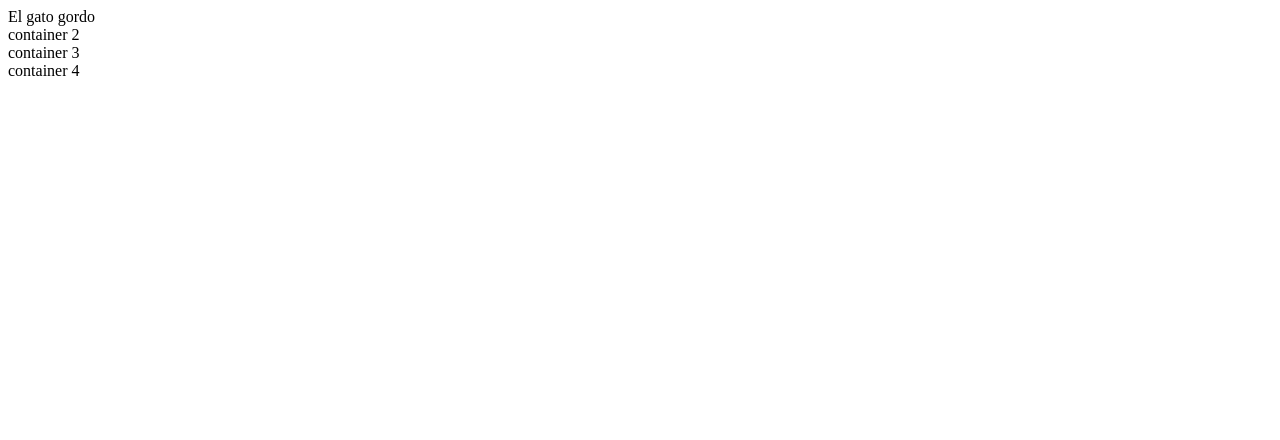
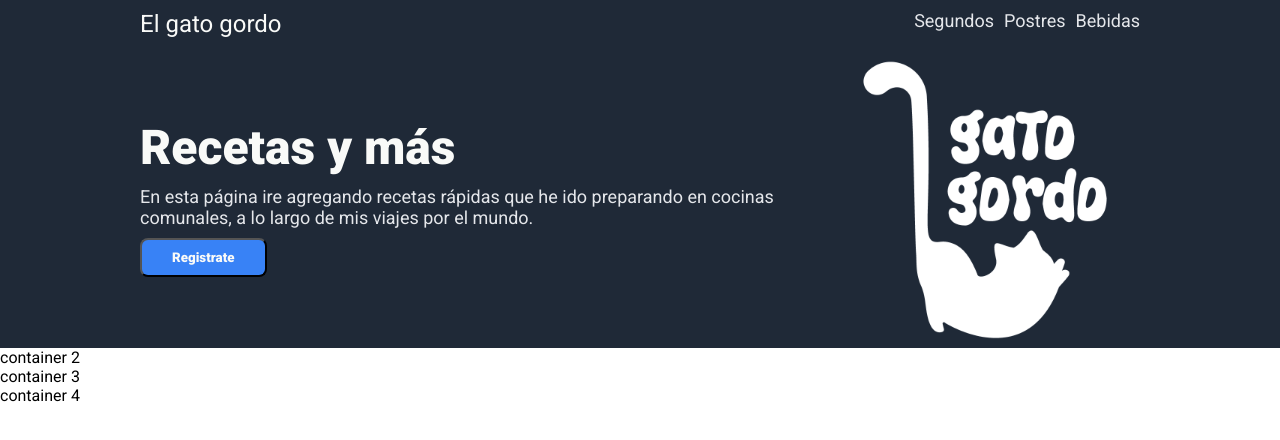
Before and after one commit to Techanis/landing-page-2, a plain HTML site: page index.html in a window 1280 px wide. Drawn offline with Linux system fonts and the light colour scheme; a web font is replaced by a local one.

Commit message:
Add header and hero

```diff
--- a/index.html
+++ b/index.html
@@ -8,23 +8,40 @@
 </head>
 
 <body>
-    <div class="container 1">
-        <div class="header">
+    <div class="container-1">
+        <div class="header max-width-container">
             <div class="name-logo">
                 El gato gordo
             </div>
+            <div class="header-links">
+                <ul>
+                    <li><a href="#">Segundos</a> </li>
+                    <li><a href="#">Postres</a></li>
+                    <li><a href="#">Bebidas</a></li>
+                </ul>
+            </div>
+        </div>
+        <div class="hero max-width-container">
+            <div class="hero-text">
+                <div  class="hero-title"> Recetas y más </div>
+                <div class="hero-description">
+                    En esta página ire agregando recetas rápidas que he ido preparando en cocinas comunales, a lo largo de mis viajes por el mundo.
+                </div>
+                <button class="hero-buton">Registrate</button>
+            </div>
+            <img class="hero-image" src="images/gato-logo.png" alt="Logo del El Gato Gordo" >
         </div>
     </div>
 
-    <div class="container 2">
+    <div class="container-2">
         container 2
     </div>
 
-    <div class="container 3">
+    <div class="container-3">
         container 3
     </div>
 
-    <div class="container 4">
+    <div class="container-4">
         container 4
     </div>
     <div class="footer">
--- a/styles.css
+++ b/styles.css
@@ -1,13 +1,95 @@
+@import url('https://fonts.googleapis.com/css2?family=Poppins:ital,wght@0,100;0,200;0,300;0,400;0,500;0,600;0,700;0,800;0,900;1,100;1,200;1,300;1,400;1,500;1,600;1,700;1,800;1,900&family=Rancho&family=Roboto:ital,wght@0,100..900;1,100..900&family=Vollkorn:ital,wght@0,400..900;1,400..900&display=swap');
+
 html {
 	box-sizing: border-box;
 }
 
 *, *:before, *:after {
 	box-sizing: inherit;
+    color: inherit;
+    font-family: inherit;
 }
 
 
 body {
+    height: 100vh;
     display: flex;
     flex-direction: column;
+    font-family: Roboto, Arial, Helvetica, sans-serif;
+    margin: 0;
 }
+
+a {
+    /* this removes the line under our links */
+        text-decoration: none;
+}
+
+ul {
+    /* this removes the dots on the list items*/
+    list-style-type: none;
+    margin: 0;
+}
+
+button {
+    background-color: #3882F6;
+    border-radius: 8px;
+    padding: 10px 30px;
+    flex-basis: auto;
+    font-weight: 900;
+}
+
+/* -------------------------------------- container 1 */
+
+.container-1 {
+    background-color: #1F2937;
+    color: #F9FaF8;
+    display: flex;
+    flex-direction: column;
+    align-items: center;
+}
+
+.header {
+    padding: 10px 0;
+    display: flex;
+    /* flex: auto; */
+    justify-content: space-between;
+    font-size: 24px;
+}
+
+.max-width-container {
+    width: 1000px;
+}
+
+.header-links ul{
+    display: flex;
+    gap: 10px;
+    font-size: 18px;
+    color: #E5E7EB;
+
+}
+
+.hero {
+    display: flex;
+    gap: 30px;
+}
+
+.hero-text {
+    display: flex;
+    flex-direction: column;
+    font-size: 48px;
+    font-weight:900;
+    justify-content: center;
+    align-items: flex-start;
+    gap: 10px;
+}
+
+.hero-description {
+    font-size: 18px;
+    color: #E5E7EB;
+    font-weight: 400;
+}
+
+.hero-image {
+    width: 300px;
+}
+/* -------------------------------------- */
```
